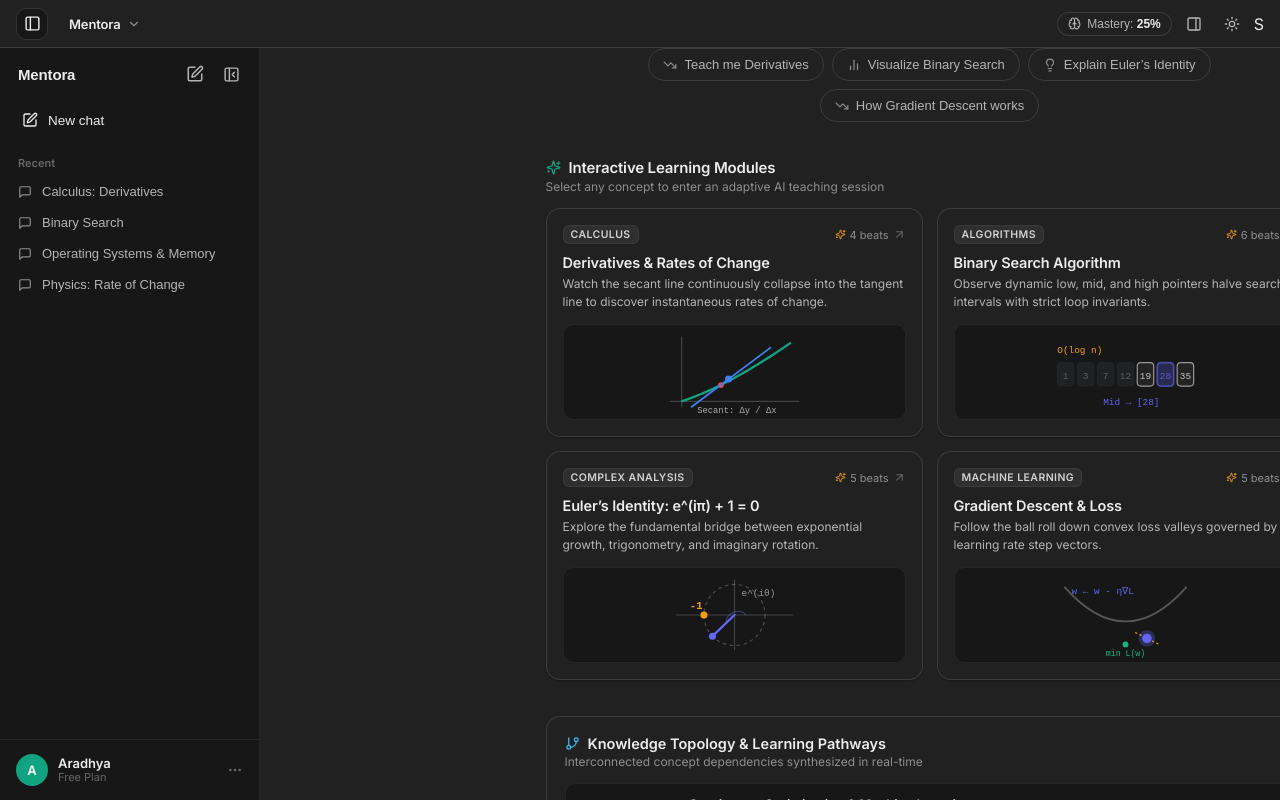
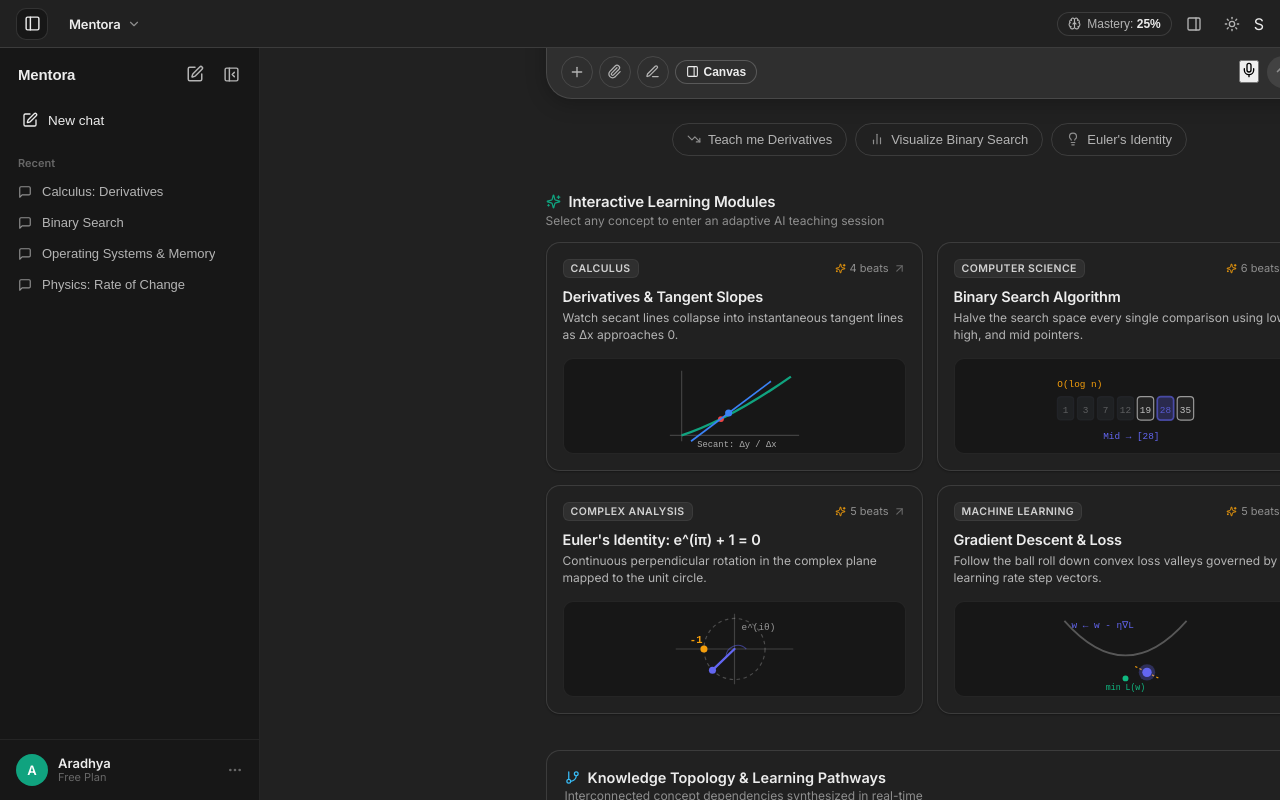
Before and after one commit to aradhyags7/Mentora, a Next.js app: page / in a window 1280 px wide. Built offline with nearby package versions, Linux system fonts and the light colour scheme.

Commit message:
refactor(dashboard): remove hardcoded mock lessons from HomeDashboard and connect dynamic user recents

```diff
--- a/src/components/dashboard/HomeDashboard.tsx
+++ b/src/components/dashboard/HomeDashboard.tsx
@@ -14,13 +14,21 @@ import {
   GraduationCap
 } from 'lucide-react';
 
+export interface DashboardRecentLesson {
+  id: string;
+  semanticKey: string;
+  title: string;
+  domain: string;
+}
+
 interface Props {
   onSendMessage: (text: string, teachMeMode: boolean) => void;
   isLoading: boolean;
   isVoiceActive: boolean;
   onToggleVoice: () => void;
   onSelectPrompt: (promptText: string) => void;
-  onSelectContinueLesson: (semanticKey: string) => void;
+  onSelectContinueLesson?: (semanticKey: string) => void;
+  recentLessons?: DashboardRecentLesson[];
 }
 
 export const HomeDashboard: React.FC<Props> = ({
@@ -30,6 +38,7 @@ export const HomeDashboard: React.FC<Props> = ({
   onToggleVoice,
   onSelectPrompt,
   onSelectContinueLesson,
+  recentLessons = [],
 }) => {
   // ChatGPT-style clean suggestion prompt pills
   const promptSuggestions = [
@@ -37,57 +46,51 @@ export const HomeDashboard: React.FC<Props> = ({
       id: 'derivative',
       icon: TrendingDown,
       label: 'Teach me Derivatives',
-      prompt: 'Teach me derivatives from first principles',
+      prompt: 'Teach me derivatives from first principles with an interactive tangent curve',
     },
     {
       id: 'binary_search',
       icon: BarChart2,
       label: 'Visualize Binary Search',
-      prompt: 'Teach me Binary Search visually from first principles',
+      prompt: 'Teach me Binary Search visually with array space halving',
     },
     {
       id: 'euler',
       icon: Lightbulb,
-      label: 'Explain Euler’s Identity',
-      prompt: 'Explain Euler\'s Identity visually and why e^(i*pi) = -1',
-    },
-    {
-      id: 'gradient_descent',
-      icon: TrendingDown,
-      label: 'How Gradient Descent works',
-      prompt: 'Explain Gradient Descent and learning rate with a visual loss curve',
+      label: "Euler's Identity",
+      prompt: "Explain Euler's Identity visually and why e^(i*pi) = -1",
     },
   ];
 
-  // Interactive Concept Cards with live micro-canvas previews
+  // Concept Cards for dynamic interactive exploration
   const conceptCards: ConceptCardData[] = [
     {
-      id: 'card_derivative',
-      title: 'Derivatives & Rates of Change',
+      id: 'card_derivatives',
+      title: 'Derivatives & Tangent Slopes',
       domain: 'Calculus',
-      tagline: 'Instantaneous Slope as Δx → 0',
-      description: 'Watch the secant line continuously collapse into the tangent line to discover instantaneous rates of change.',
-      prompt: 'Teach me derivatives from first principles',
+      tagline: 'Instantaneous Rate of Change',
+      description: 'Watch secant lines collapse into instantaneous tangent lines as Δx approaches 0.',
+      prompt: 'Teach me derivatives from first principles with an interactive tangent curve',
       beatsCount: 4,
       previewType: 'derivative',
     },
     {
       id: 'card_binary_search',
       title: 'Binary Search Algorithm',
-      domain: 'Algorithms',
-      tagline: 'O(log n) Invariant Partitioning',
-      description: 'Observe dynamic low, mid, and high pointers halve search intervals with strict loop invariants.',
-      prompt: 'Teach me Binary Search visually from first principles',
+      domain: 'Computer Science',
+      tagline: 'Logarithmic Search Invariant',
+      description: 'Halve the search space every single comparison using low, high, and mid pointers.',
+      prompt: 'Teach me Binary Search visually with array space halving',
       beatsCount: 6,
       previewType: 'binary_search',
     },
     {
-      id: 'card_euler',
-      title: 'Euler’s Identity: e^(iπ) + 1 = 0',
+      id: 'card_euler_identity',
+      title: "Euler's Identity: e^(iπ) + 1 = 0",
       domain: 'Complex Analysis',
-      tagline: 'Unit Circle Continuous Rotation',
-      description: 'Explore the fundamental bridge between exponential growth, trigonometry, and imaginary rotation.',
-      prompt: 'Explain Euler\'s Identity visually and why e^(i*pi) = -1',
+      tagline: 'Geometric Rotation in ℂ',
+      description: 'Continuous perpendicular rotation in the complex plane mapped to the unit circle.',
+      prompt: "Explain Euler's Identity visually and why e^(i*pi) = -1",
       beatsCount: 5,
       previewType: 'euler',
     },
@@ -100,21 +103,6 @@ export const HomeDashboard: React.FC<Props> = ({
       prompt: 'Explain Gradient Descent and learning rate with a visual loss curve',
       beatsCount: 5,
       previewType: 'gradient_descent',
-    },
-  ];
-
-  const recentLessons = [
-    {
-      key: 'math.derivative',
-      title: 'Derivatives & Tangent Slopes',
-      domain: 'Calculus',
-      time: 'Featured',
-    },
-    {
-      key: 'cs.binary_search',
-      title: 'Binary Search Algorithm',
-      domain: 'Algorithms',
-      time: 'Recent',
     },
   ];
 
@@ -186,10 +174,10 @@ export const HomeDashboard: React.FC<Props> = ({
 
         {/* Knowledge Topology Pathways */}
         <div className="dashboard-section-wrapper">
-          <KnowledgeTopology onSelectLesson={onSelectContinueLesson} />
+          <KnowledgeTopology onSelectTopic={onSelectPrompt} />
         </div>
 
-        {/* Subtle Jump Back In */}
+        {/* Dynamic Jump Back In (rendered ONLY if user has real previous sessions) */}
         {recentLessons.length > 0 && (
           <div className="home-recents-compact">
             <div className="recents-compact-label">
@@ -199,10 +187,10 @@ export const HomeDashboard: React.FC<Props> = ({
             <div className="recents-compact-list">
               {recentLessons.map(lesson => (
                 <button
-                  key={lesson.key}
+                  key={lesson.id}
                   type="button"
                   className="recent-compact-chip"
-                  onClick={() => onSelectContinueLesson(lesson.key)}
+                  onClick={() => onSelectContinueLesson?.(lesson.semanticKey)}
                 >
                   <span className="recent-chip-title">{lesson.title}</span>
                   <span className="recent-chip-domain">{lesson.domain}</span>
```
